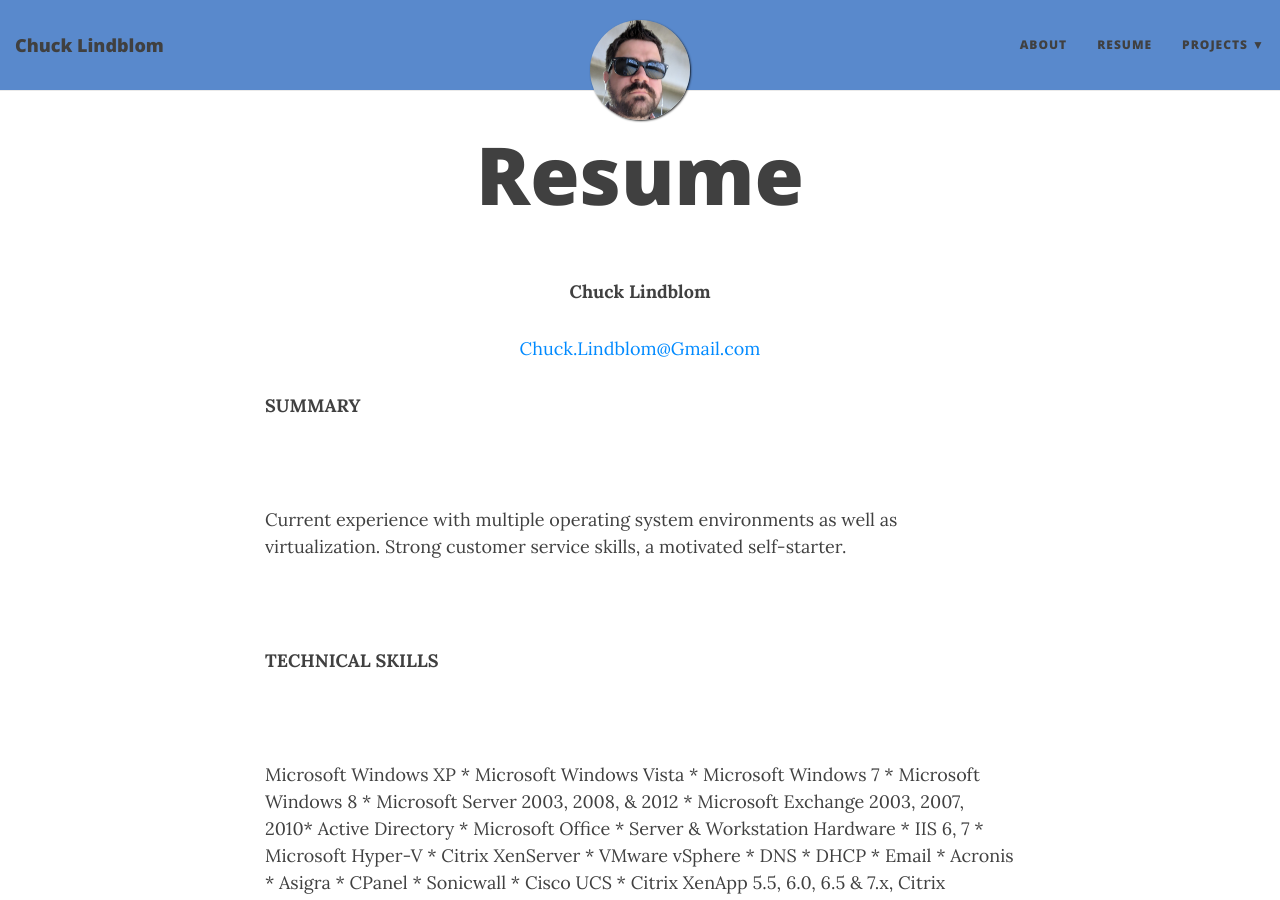
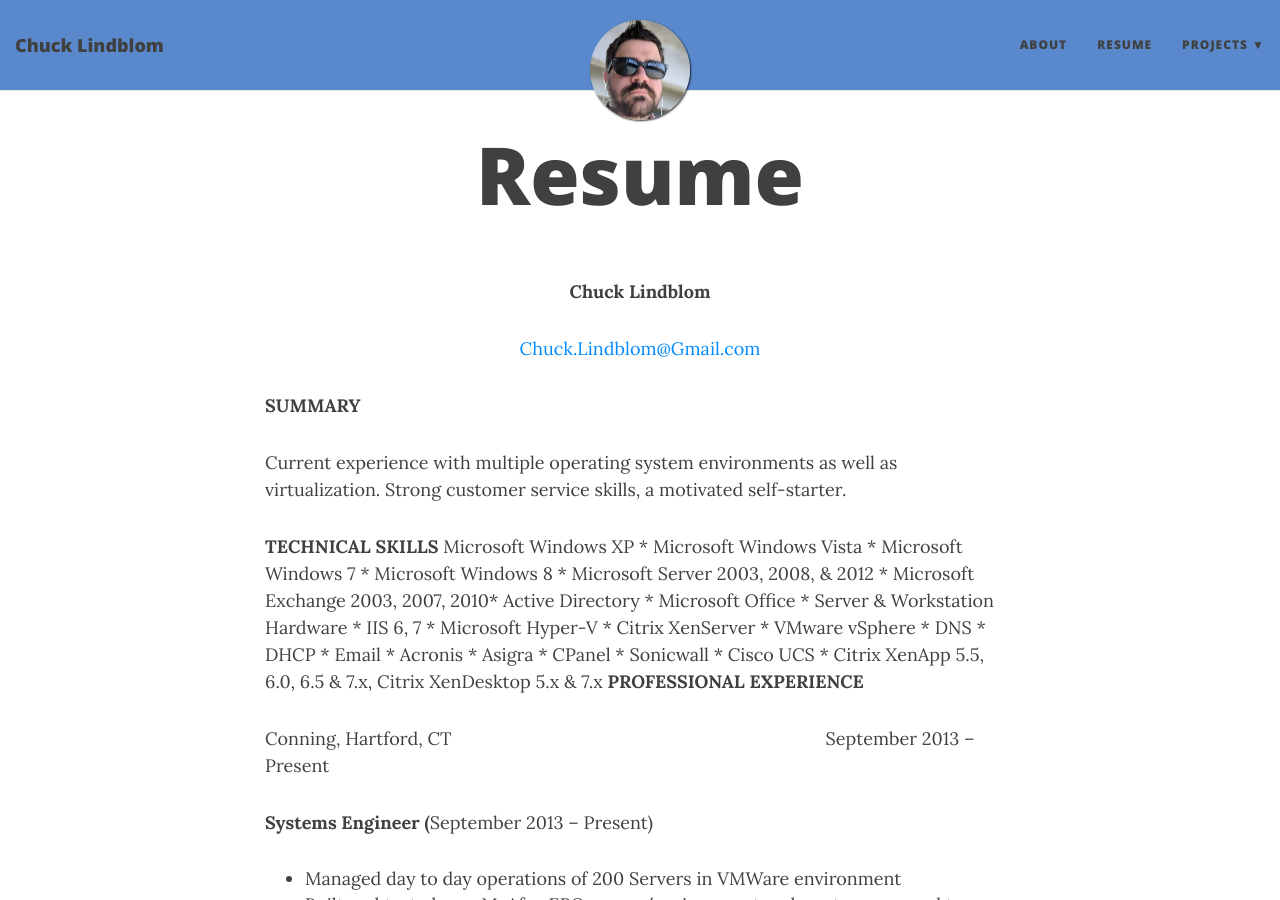
Before and after one commit to BearDooks/beardooks.github.io, a Jekyll site: the page built from resume.md, in a window 1280 px wide and 900 px high. Built offline with Jekyll 4.4.1, drawn with Linux system fonts in a browser that asks for light colours; nearby versions of some CDN libraries.

Commit message:
- Update to resume to fix space

```diff
--- a/resume.md
+++ b/resume.md
@@ -9,27 +9,13 @@ use-site-title: true
 <p style="text-align: center;"><a href="mailto:Chuck.Lindblom@Gmail.com">Chuck.Lindblom@Gmail.com</a></p>
 <strong>SUMMARY</strong>
 
-&nbsp;
-
 Current experience with multiple operating system environments as well as virtualization. Strong customer service skills, a motivated self-starter.
 
-&nbsp;
-
 <strong>TECHNICAL SKILLS</strong>
-
-&nbsp;
-
 Microsoft Windows XP * Microsoft Windows Vista * Microsoft Windows 7 * Microsoft Windows 8 * Microsoft Server 2003, 2008, &amp; 2012 * Microsoft Exchange 2003, 2007, 2010* Active Directory * Microsoft Office * Server &amp; Workstation Hardware * IIS 6, 7 * Microsoft Hyper-V * Citrix XenServer * VMware vSphere * DNS * DHCP * Email * Acronis * Asigra * CPanel * Sonicwall * Cisco UCS * Citrix XenApp 5.5, 6.0, 6.5 &amp; 7.x, Citrix XenDesktop 5.x &amp; 7.x
-
-&nbsp;
-
 <strong>PROFESSIONAL EXPERIENCE</strong>
 
-&nbsp;
-
 Conning, Hartford, CT                                                                               September 2013 – Present
-
-&nbsp;
 
 <strong>Systems Engineer (</strong>September 2013 – Present)
 <ul>
@@ -42,11 +28,8 @@ Conning, Hartford, CT
  	<li>Managed both LANDesk Service Desk and LANDesk Management Suite for the department</li>
  	<li>Documented large amounts of processes for the department</li>
 </ul>
-&nbsp;
 
 Fandotech – A Division of Industrial Defender, Manchester, CT                 April 2012 – September 2013
-
-&nbsp;
 
 <strong>Computer Technician III (</strong>April 2012 – September 2013)
 <ul>
@@ -60,7 +43,6 @@ Fandotech – A Division of Industrial Defender, Manchester, CT
  	<li>Trained new employees on many of the company systems</li>
  	<li>Managed and Monitored multiple customer locations</li>
 </ul>
-&nbsp;
 
 <strong>Projects:</strong>
 <ul>
@@ -70,13 +52,8 @@ Fandotech – A Division of Industrial Defender, Manchester, CT
  	<li>Upgraded Sonicwall and Fortinet Firewall/UTM appliances for customers. This includes migrating existing policies and configuration to newer system. The process would also weed out any rules or ports that had been opened but were no longer needed, as well as making individual access groups for applications or servers</li>
  	<li>Lead a project to map both LAN and WAN networks. Documented all public IP space per customer, as well as verifying and IP address used by Fandotech and well as identifying what service they were currently configured for.</li>
 </ul>
-&nbsp;
-
-&nbsp;
 
 Fandotech, Manchester, CT                                                                                  2007 – April 2012
-
-&nbsp;
 
 <strong>Computer Technician III (</strong>January 2011 – April 2012)
 <ul>
@@ -88,9 +65,6 @@ Fandotech, Manchester, CT
  	<li>Managed and Monitored Virtual Machines in all virtual environments</li>
  	<li>Built solid relationship with customers</li>
 </ul>
-&nbsp;
-
-&nbsp;
 
 <strong>Computer Technician II (</strong>July 2009 – December 2010)
 <ul>
@@ -103,7 +77,6 @@ Fandotech, Manchester, CT
  	<li>Continuous monitoring of client networks.</li>
  	<li>In house Network Builds.</li>
 </ul>
-&nbsp;
 
 <strong>Computer Technician I (Intern) (</strong>July 2007 – January 2009)
 <ul>
@@ -112,11 +85,8 @@ Fandotech, Manchester, CT
  	<li>Domain Hosting and Email support</li>
  	<li>Configure and maintain Desktops and Laptops</li>
 </ul>
-&nbsp;
 
 Proactive technologies, North Haven, CT                                                                    2005 -2007
-
-&nbsp;
 
 <strong>Computer Technician (Intern)</strong>
 <ul>
@@ -124,12 +94,6 @@ Proactive technologies, North Haven, CT
  	<li>Assisted in multiple server and network builds.</li>
  	<li>Helped to maintain customer networks.</li>
 </ul>
-&nbsp;
-
-<strong>
-</strong>
-
-<strong> </strong>
 
 <strong>CERTIFICATIONS</strong>
 <ul>
@@ -141,25 +105,15 @@ Proactive technologies, North Haven, CT
  	<li>VTSP 5 - 2012</li>
  	<li>Microsoft Certified Solutions Associate (MCSA) - 2013</li>
 </ul>
-&nbsp;
-
-&nbsp;
-
-&nbsp;
 
 <strong>EDUCATION</strong>
-
-&nbsp;
 
 <strong>B.S. Business Administration in Business Information Systems - 2009</strong>
 
 Western New England College, Springfield, MA
 
-&nbsp;
-
 <strong>RELATED COURSEWORK</strong>
 
-&nbsp;
 <ul>
  	<li>System Analysis and Design</li>
  	<li>Business Strategy</li>
```
